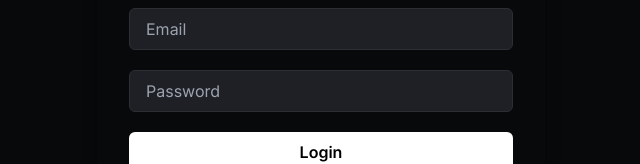
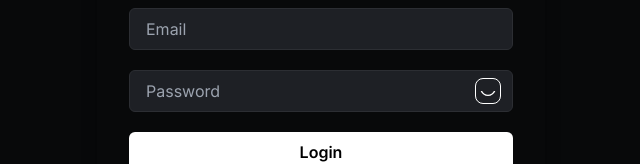
Before and after one commit to danipoav/Subs-app, a React (Vite) app: page /login in a window 1280 px wide. Shown: the part 345-509 px from the top of the page, without its empty margins (319-959 px from the left). Built offline with nearby package versions, Linux system fonts and the light colour scheme.

Commit message:
Creating eye form to show password

```diff
--- a/src/components/pages/LoginPage.tsx
+++ b/src/components/pages/LoginPage.tsx
@@ -6,12 +6,14 @@ import { getLoginToken } from "../../features/auth/authThunk";
 import { useNavigate } from "react-router-dom";
 import { resetAuthState } from "../../features/auth/authSlice";
 
+
 export default function LoginPage() {
   const [email, setEmail] = useState("");
   const [password, setPassword] = useState("");
   const dispatch = useDispatch<AppDispatch>();
   const navigate = useNavigate();
   const { error, status, token } = useSelector((state: RootState) => state.auth);
+  const [showPassword, setShowPassword] = useState(false);
 
   const handleSubmit = (e: React.FormEvent) => {
     e.preventDefault();
@@ -27,6 +29,10 @@ export default function LoginPage() {
       navigate('/');
     }
   }, [status, navigate, token])
+
+  const togglePassword = () => {
+    setShowPassword((prev) => (!prev))
+  }
 
   return (
     <div className=" min-h-screen flex items-center justify-center px-4" style={{ background: "#08090a" }}>
@@ -55,10 +61,10 @@ export default function LoginPage() {
               required
             />
           </div>
-          <div>
+          <div className=" relative">
             <input
               id="password"
-              type="password"
+              type={showPassword ? 'text' : 'password'}
               placeholder="Password"
               value={password}
               onChange={(e) => setPassword(e.target.value)}
@@ -66,6 +72,13 @@ export default function LoginPage() {
               style={{ background: "rgb(30, 32, 37)", border: "1px solid rgb(44, 46, 51)" }}
               required
             />
+            <button type="button" className=" text-white absolute right-3 top-2 cursor-pointer p-1 border border-white rounded-lg" onClick={togglePassword}>
+              {showPassword ?
+                <svg xmlns="http://www.w3.org/2000/svg" width="1em" height="1em" viewBox="0 0 24 24"><g fill="none" stroke="currentColor" strokeLinecap="round" strokeLinejoin="round" strokeWidth="1.5"><path d="M3 13c3.6-8 14.4-8 18 0" /><path d="M12 17a3 3 0 1 1 0-6a3 3 0 0 1 0 6" /></g></svg>
+                : <svg xmlns="http://www.w3.org/2000/svg" width="1em" height="1em" viewBox="0 0 24 24"><path fill="currentColor" d="M12 17.5c-3.8 0-7.2-2.1-8.8-5.5H1c1.7 4.4 6 7.5 11 7.5s9.3-3.1 11-7.5h-2.2c-1.6 3.4-5 5.5-8.8 5.5" /></svg>
+
+              }
+            </button>
           </div>
           <button
             type="submit"
--- a/src/components/pages/RegisterPage.tsx
+++ b/src/components/pages/RegisterPage.tsx
@@ -12,6 +12,7 @@ export default function RegisterPage() {
     const [name, setName] = useState("");
     const dispatch = useDispatch<AppDispatch>();
     const navigate = useNavigate();
+    const [showPassword, setShowPassword] = useState(false);
     const { error, status, token } = useSelector((state: RootState) => state.auth);
 
     const handleSubmit = (e: React.FormEvent) => {
@@ -28,6 +29,11 @@ export default function RegisterPage() {
             navigate('/');
         }
     }, [status, navigate, token])
+
+    const togglePassword = () => {
+        setShowPassword((prev) => (!prev))
+    }
+
     return (
         <div className=" min-h-screen flex items-center justify-center px-4" style={{ background: "#08090a" }}>
 
@@ -67,10 +73,10 @@ export default function RegisterPage() {
                             required
                         />
                     </div>
-                    <div>
+                    <div className=" relative">
                         <input
                             id="password"
-                            type="password"
+                            type={showPassword ? 'text' : 'password'}
                             placeholder="Password"
                             value={password}
                             onChange={(e) => setPassword(e.target.value)}
@@ -78,6 +84,13 @@ export default function RegisterPage() {
                             style={{ background: "rgb(30, 32, 37)", border: "1px solid rgb(44, 46, 51)" }}
                             required
                         />
+                        <button type="button" className=" text-white absolute right-3 top-2 cursor-pointer p-1 border border-white rounded-lg" onClick={togglePassword}>
+                            {showPassword ?
+                                <svg xmlns="http://www.w3.org/2000/svg" width="1em" height="1em" viewBox="0 0 24 24"><g fill="none" stroke="currentColor" strokeLinecap="round" strokeLinejoin="round" strokeWidth="1.5"><path d="M3 13c3.6-8 14.4-8 18 0" /><path d="M12 17a3 3 0 1 1 0-6a3 3 0 0 1 0 6" /></g></svg>
+                                : <svg xmlns="http://www.w3.org/2000/svg" width="1em" height="1em" viewBox="0 0 24 24"><path fill="currentColor" d="M12 17.5c-3.8 0-7.2-2.1-8.8-5.5H1c1.7 4.4 6 7.5 11 7.5s9.3-3.1 11-7.5h-2.2c-1.6 3.4-5 5.5-8.8 5.5" /></svg>
+
+                            }
+                        </button>
                     </div>
                     <button
                         type="submit"
```
